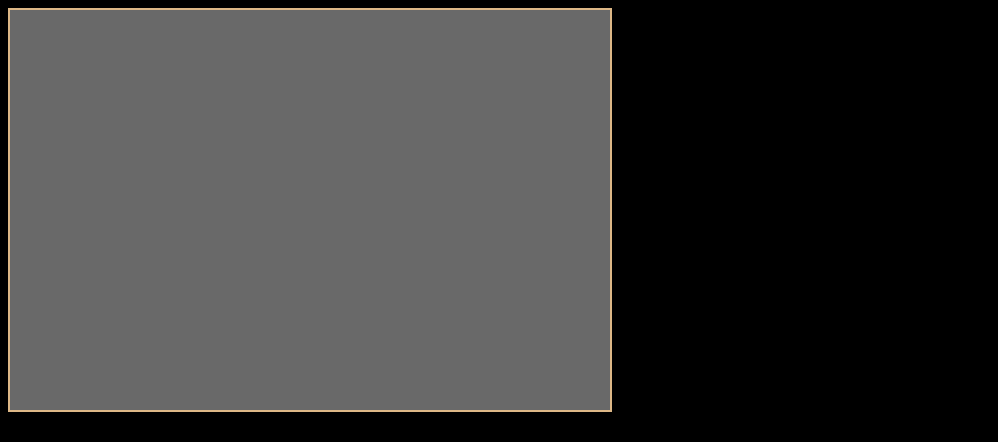
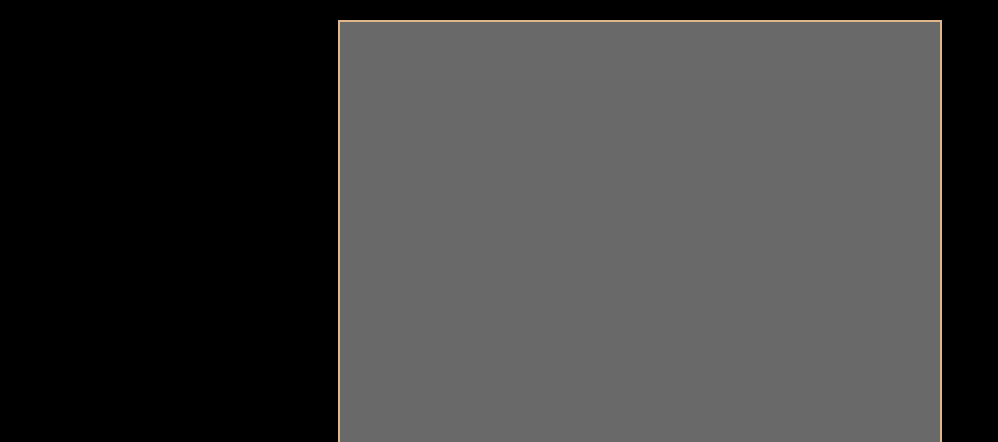
Before and after one commit to mattysteves/mattysteves.github.io, a plain HTML site: page index.html in a window 1280 px wide. Shown: the top 442 px of the page, without its empty margins (0-998 px from the left). Drawn offline with Linux system fonts and the light colour scheme; a web font is replaced by a local one.

Commit message:
center canvas as block element

```diff
--- a/index.html
+++ b/index.html
@@ -14,8 +14,9 @@
     background-color: dimgray;
     margin-left: auto;
     margin-right: auto;
-    margin-top: 10;
-    margin-bottom: 10;
+    margin-top: 20px;
+    margin-bottom: 20px;
+    display: block;
     }
 </style>
 </head>
@@ -32,7 +33,7 @@
 
     <script>
         var canvasWidth = 600;
-        var canvasHeight = 400;
+        var canvasHeight = 500;
 
         function startGame(){
             gameCanvas.start();
```
